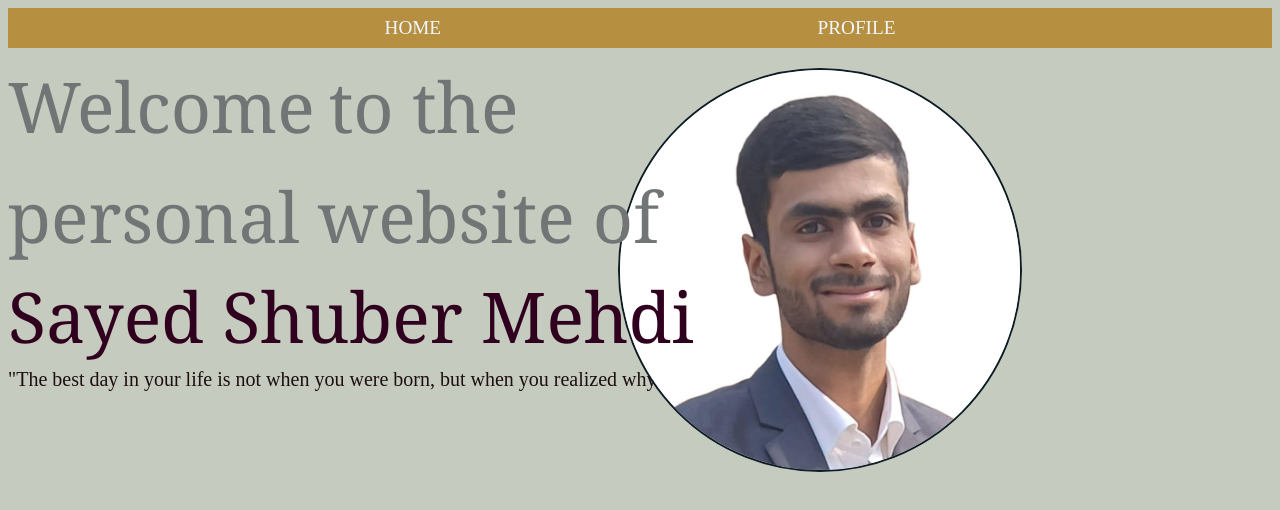
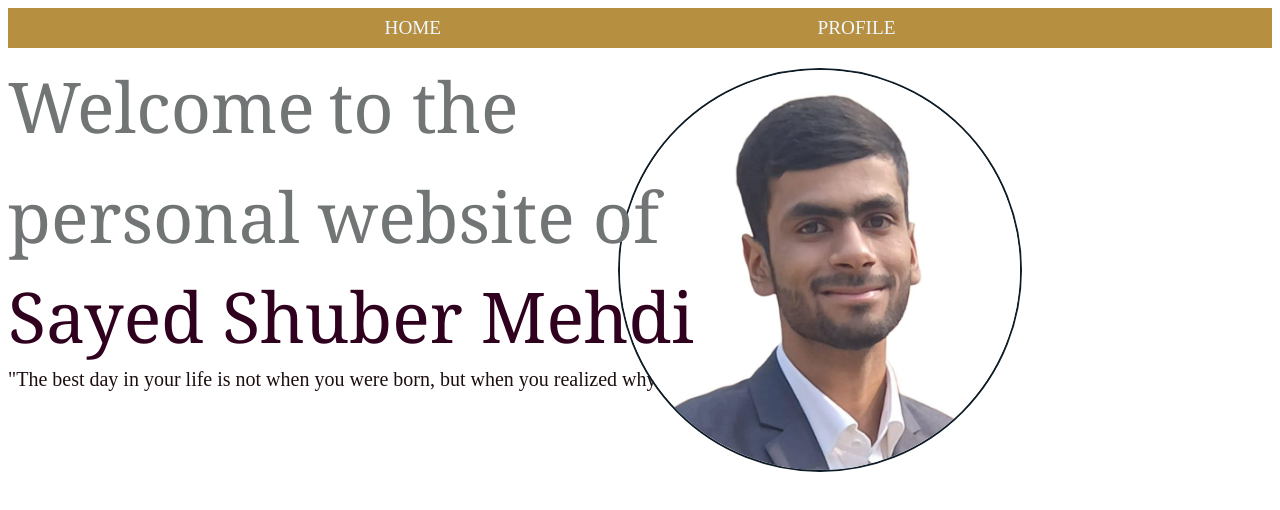
Before and after one commit to Shuber296/25A05050, a plain HTML site: page index.html in a window 1280 px wide. Drawn offline with Linux system fonts and the light colour scheme.

Commit message:
Add files via upload

```diff
--- a/indexstyle.css
+++ b/indexstyle.css
@@ -3,9 +3,6 @@
 
 
 /*#B6CCA1*/
-body {
-    background-color: #c5cbbf ;
-}
 
 #navbar {
     background-color: #b68f40;
--- a/profilestyle.css
+++ b/profilestyle.css
@@ -1,6 +1,4 @@
-body {
-    background-color: #c5cbbf 1;
-}
+
 
 html {
     scroll-behavior: smooth;
```
Also changed, not shown: profile.html (+1 -1 lines), shuberfinal_nobg.JPG (added).
